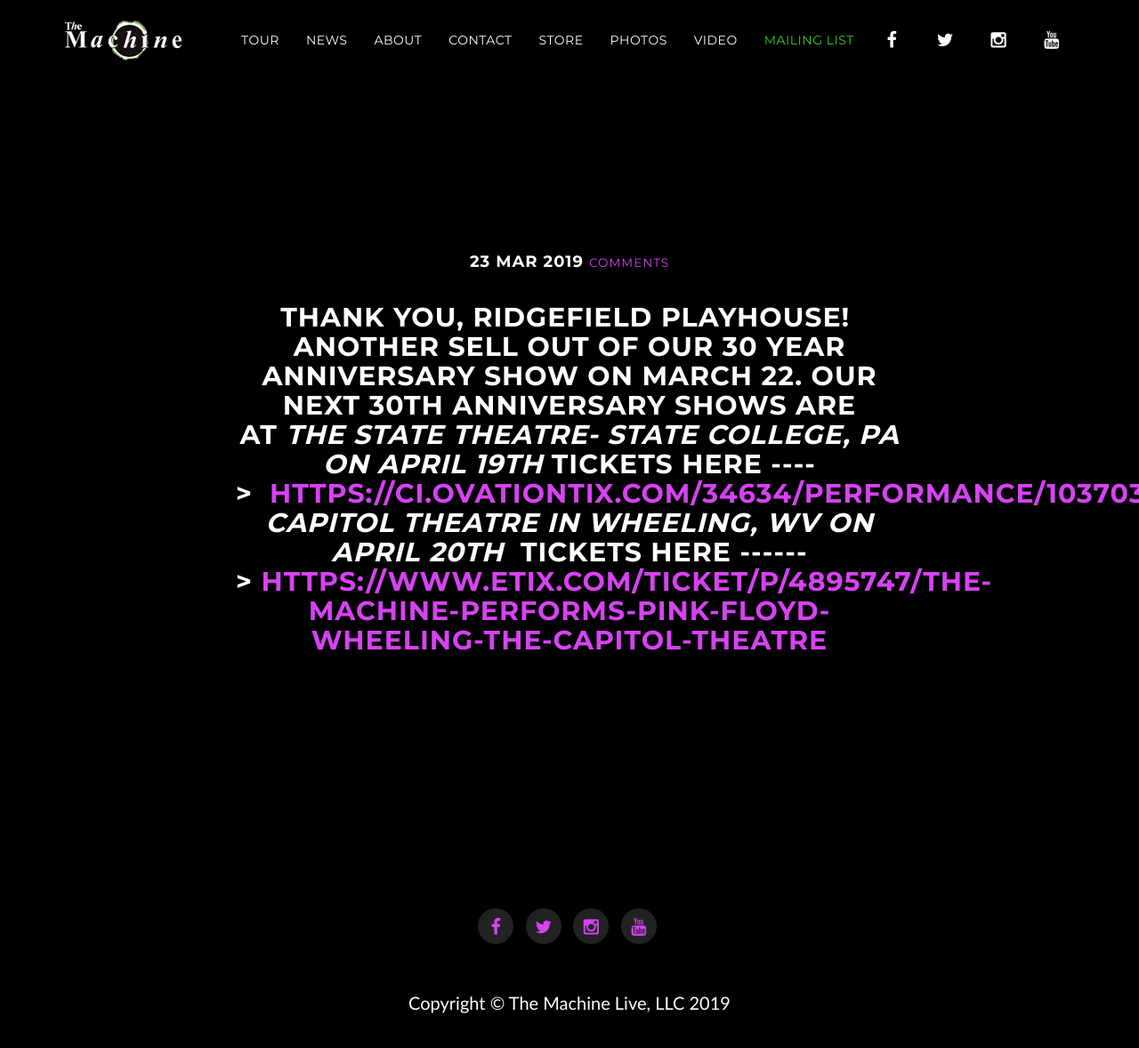
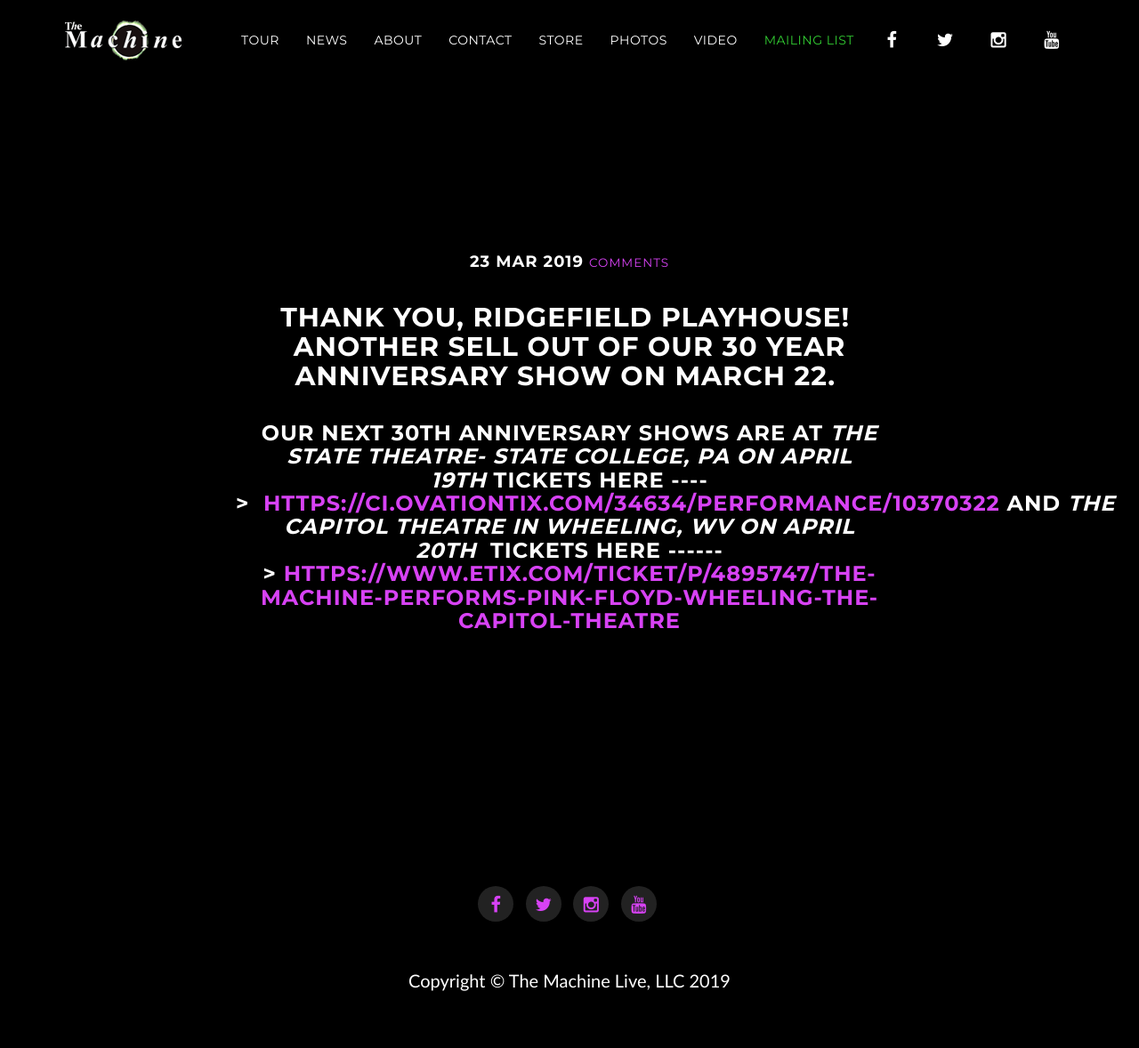
Before and after one commit to machineweb/machineweb.github.io, a Jekyll site: the page built from _posts/2019-03-23-.md, in a window 1280 px wide and 1385 px high. Shown: the top 1178 px of the window at 89% size. Built offline with Jekyll 4.4.1, drawn with Linux system fonts in a browser that asks for light colours; comment, search, counter and statistics services are not loaded.

Commit message:
Updated news item

```diff
--- a/_posts/2019-03-23-.md
+++ b/_posts/2019-03-23-.md
@@ -4,4 +4,6 @@
 title:
 ---
 
-<h2>Thank you, Ridgefield Playhouse!&nbsp; Another sell out of our 30 Year Anniversary show on March 22.&nbsp;Our next 30th Anniversary shows are at&nbsp;<em><strong>The State Theatre- State College, PA on April 19th&nbsp;</strong></em>tickets here ----&gt;&nbsp;&nbsp;<a href="https://ci.ovationtix.com/34634/performance/10370322">https://ci.ovationtix.com/34634/performance/10370322</a>&nbsp;And&nbsp;<strong><em>The Capitol Theatre in Wheeling, WV on April 20th&nbsp;&nbsp;</em></strong>tickets here ------&gt;&nbsp;<a href="https://www.etix.com/ticket/p/4895747/the-machine-performs-pink-floyd-wheeling-the-capitol-theatre">https://www.etix.com/ticket/p/4895747/the-machine-performs-pink-floyd-wheeling-the-capitol-theatre</a></h2>
+<h2>Thank you, Ridgefield Playhouse!&nbsp; Another sell out of our 30 Year Anniversary show on March 22.&nbsp;</h2>
+
+<h3>Our next 30th Anniversary shows are at&nbsp;<em><strong>The State Theatre- State College, PA on April 19th&nbsp;</strong></em>tickets here ----&gt;&nbsp;&nbsp;<a href="https://ci.ovationtix.com/34634/performance/10370322">https://ci.ovationtix.com/34634/performance/10370322</a>&nbsp;And&nbsp;<strong><em>The Capitol Theatre in Wheeling, WV on April 20th&nbsp;&nbsp;</em></strong>tickets here ------&gt;&nbsp;<a href="https://www.etix.com/ticket/p/4895747/the-machine-performs-pink-floyd-wheeling-the-capitol-theatre">https://www.etix.com/ticket/p/4895747/the-machine-performs-pink-floyd-wheeling-the-capitol-theatre</a></h3>
```
